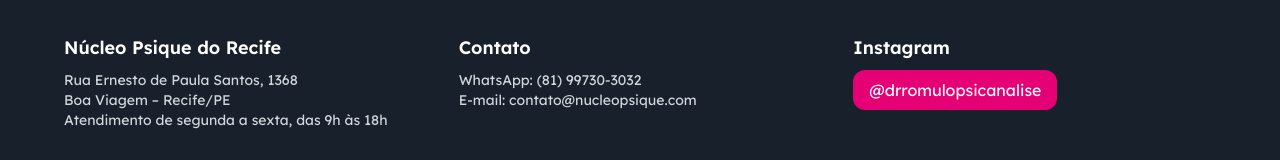
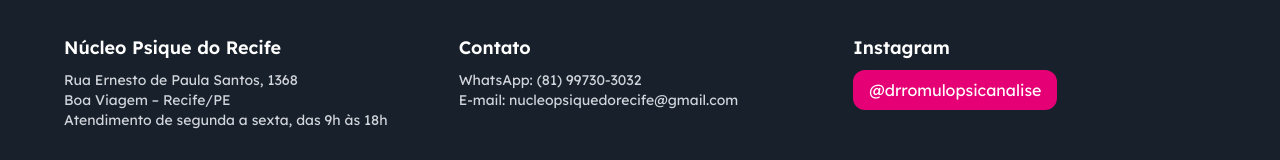
Before and after one commit to matheus1araujo/site-psique, a Next.js app: page / in a window 1280 px wide. Shown: the part 2992-3152 px from the top of the page. Built offline with nearby package versions, Linux system fonts and the light colour scheme.

Commit message:
atualização contato

```diff
--- a/pages/index.tsx
+++ b/pages/index.tsx
@@ -218,7 +218,7 @@
 
           {/* Formulário de contato */}
           <form
-            action="https://formsubmit.co/seuemail@gmail.com"
+            action="https://formsubmit.co/nucleopsiquedorecife@gmail.com"
             method="POST"
             className="bg-gray-50 shadow-md rounded-xl p-6 space-y-4 text-left mt-10"
           >
@@ -288,7 +288,7 @@
             <h3 className="text-lg font-semibold mb-2">Contato</h3>
             <p className="text-sm text-gray-300">
               WhatsApp: (81) 99730-3032<br />
-              E-mail: contato@nucleopsique.com
+              E-mail: nucleopsiquedorecife@gmail.com
             </p>
           </div>
 
```
